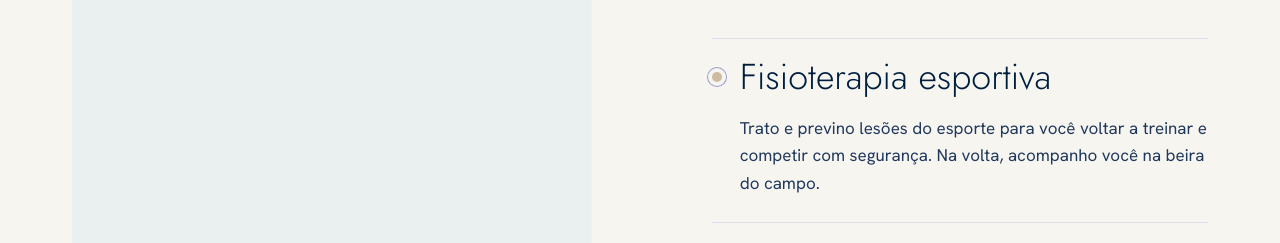
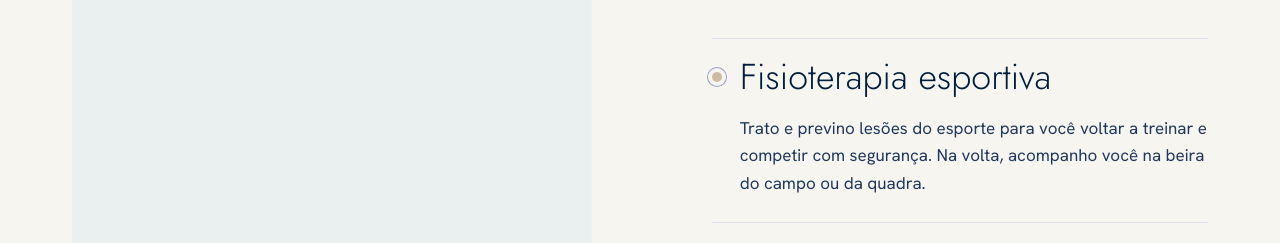
Before and after one commit to joaopcassiano/portfolioisabellecillo-2026, a React (Vite) app: page / in a window 1280 px wide. Shown: the part 941-1184 px from the top of the page. Built offline with nearby package versions, Linux system fonts and the light colour scheme.

Commit message:
Textos das especialidades: quadra, exemplos na traumato e pós-operatória sem 'movimento'

```diff
--- a/index.html
+++ b/index.html
@@ -7,7 +7,7 @@
     <title>Isabelle Cillo | Fisioterapeuta</title>
     <meta
       name="description"
-      content="Fisioterapia esportiva, traumato-ortopédica, reabilitação pós-operatória e funcional em Alfenas, MG. Atendimento com Isabelle Cillo, do consultório até a beira do campo. Agende pelo WhatsApp."
+      content="Fisioterapia esportiva, traumato-ortopédica, reabilitação pós-operatória e funcional em Alfenas, MG. Atendimento com Isabelle Cillo, do consultório até a beira do campo ou da quadra. Agende pelo WhatsApp."
     />
     <meta name="author" content="Isabelle Costa de Cillo" />
     <meta name="robots" content="index, follow, max-image-preview:large" />
--- a/src/components/Atendimentos.tsx
+++ b/src/components/Atendimentos.tsx
@@ -14,7 +14,7 @@ const etapas = [
   },
   {
     titulo: "Até a volta",
-    texto: "Acompanho você até voltar à rotina ou ao esporte, e no caso dos atletas, até a beira do campo.",
+    texto: "Acompanho você até voltar à rotina ou ao esporte, e no caso dos atletas, até a beira do campo ou da quadra.",
   },
 ];
 
--- a/src/components/CartoesHero.tsx
+++ b/src/components/CartoesHero.tsx
@@ -12,7 +12,7 @@ const cartoes: Cartao[] = [
   {
     rotulo: "Especialidade",
     titulo: "Fisioterapia esportiva",
-    texto: "Cuido da lesão e estou na beira do campo na sua volta.",
+    texto: "Cuido da lesão e estou na beira do campo ou da quadra na sua volta.",
     imagem: miniaturas.campo,
     alt: "Isabelle agachada na beira do campo, atendendo um jogador de futebol",
   },
@@ -26,7 +26,7 @@ const cartoes: Cartao[] = [
   {
     rotulo: "Especialidade",
     titulo: "Pós-operatória",
-    texto: "Do primeiro movimento depois da cirurgia até a volta à rotina.",
+    texto: "Dos primeiros cuidados depois da cirurgia até a volta à rotina.",
     imagem: miniaturas.equilibrio,
     alt: "Isabelle avaliando a perna de uma paciente sobre uma plataforma de equilíbrio",
   },
--- a/src/components/Especialidades.tsx
+++ b/src/components/Especialidades.tsx
@@ -13,7 +13,7 @@ type Especialidade = { nome: string; texto: string; imagem: Imagem; alt: string;
 const especialidades: Especialidade[] = [
   {
     nome: "Fisioterapia esportiva",
-    texto: "Trato e previno lesões do esporte para você voltar a treinar e competir com segurança. Na volta, acompanho você na beira do campo.",
+    texto: "Trato e previno lesões do esporte para você voltar a treinar e competir com segurança. Na volta, acompanho você na beira do campo ou da quadra.",
     imagem: fotos.campo,
     alt: "Isabelle agachada na beira do campo, atendendo um jogador de futebol sentado no gramado",
     posicao: "40% 38%",
@@ -22,14 +22,14 @@ const especialidades: Especialidade[] = [
   },
   {
     nome: "Fisioterapia traumato-ortopédica",
-    texto: "Trato lesões e dores em músculos, ossos e articulações, com um plano pensado para o seu caso.",
+    texto: "Trato lesões e dores em músculos, ossos e articulações, com um plano pensado para o seu caso (como bursites, tendinites e lesões musculares).",
     imagem: fotos.joelho,
     alt: "Isabelle examinando o joelho de um paciente",
     posicao: "58% 16%",
   },
   {
     nome: "Reabilitação pós-operatória",
-    texto: "Acompanho sua recuperação depois da cirurgia, do primeiro movimento até a volta à rotina.",
+    texto: "Acompanho sua recuperação depois da cirurgia, dos primeiros cuidados até a volta à rotina.",
     imagem: fotos.equilibrio,
     alt: "Isabelle avaliando a perna de uma paciente sobre uma plataforma de equilíbrio",
     posicao: "66% 14%",
```
Also changed, not shown: public/llms.txt.
